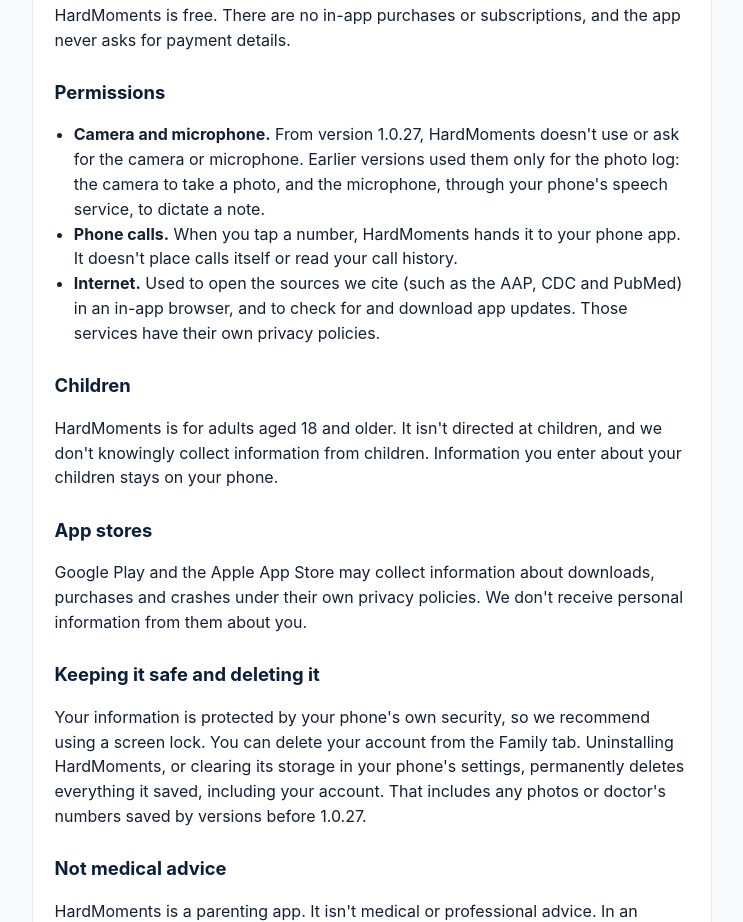
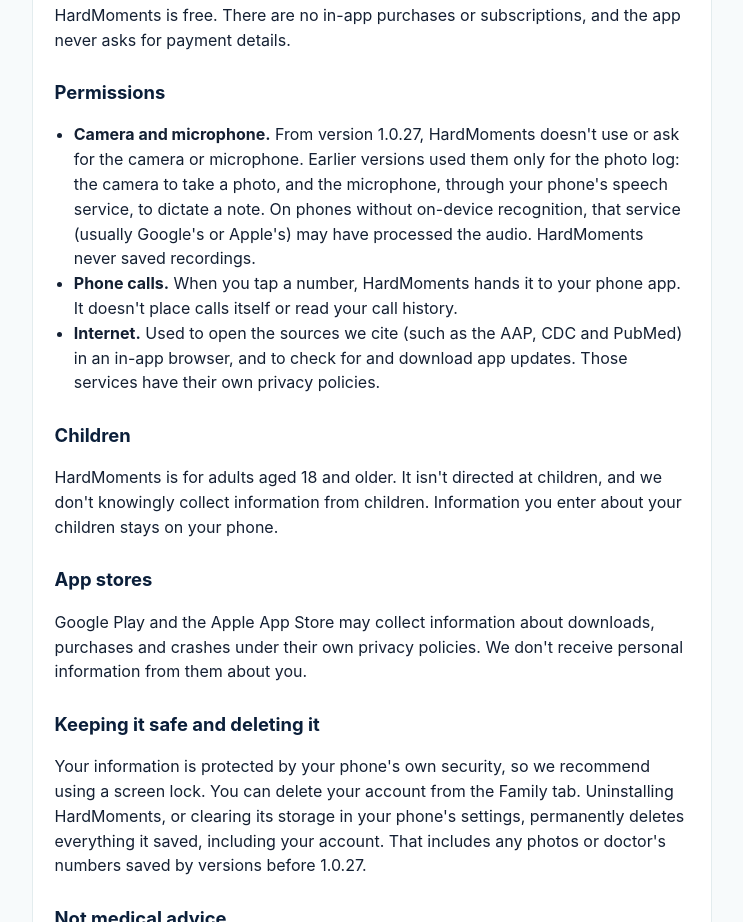
Before and after one commit to prosenthal828/hardmoments-site, a plain HTML site: page privacy.html in a window 1280 px wide. Shown: the part 939-1861 px from the top of the page, without its empty margins (268-1011 px from the left). Drawn offline with Linux system fonts and the light colour scheme.

Commit message:
Keep the speech-service disclosure for pre-1.0.27 dictation
Co-Authored-By: Claude Opus 5.5 <noreply@anthropic.com>

```diff
--- a/privacy.html
+++ b/privacy.html
@@ -54,7 +54,7 @@ ul{padding-left:1.2rem}
 
   <h2>Permissions</h2>
   <ul>
-    <li><strong>Camera and microphone.</strong> From version 1.0.27, HardMoments doesn't use or ask for the camera or microphone. Earlier versions used them only for the photo log: the camera to take a photo, and the microphone, through your phone's speech service, to dictate a note.</li>
+    <li><strong>Camera and microphone.</strong> From version 1.0.27, HardMoments doesn't use or ask for the camera or microphone. Earlier versions used them only for the photo log: the camera to take a photo, and the microphone, through your phone's speech service, to dictate a note. On phones without on-device recognition, that service (usually Google's or Apple's) may have processed the audio. HardMoments never saved recordings.</li>
     <li><strong>Phone calls.</strong> When you tap a number, HardMoments hands it to your phone app. It doesn't place calls itself or read your call history.</li>
     <li><strong>Internet.</strong> Used to open the sources we cite (such as the AAP, CDC and PubMed) in an in-app browser, and to check for and download app updates. Those services have their own privacy policies.</li>
   </ul>
```
